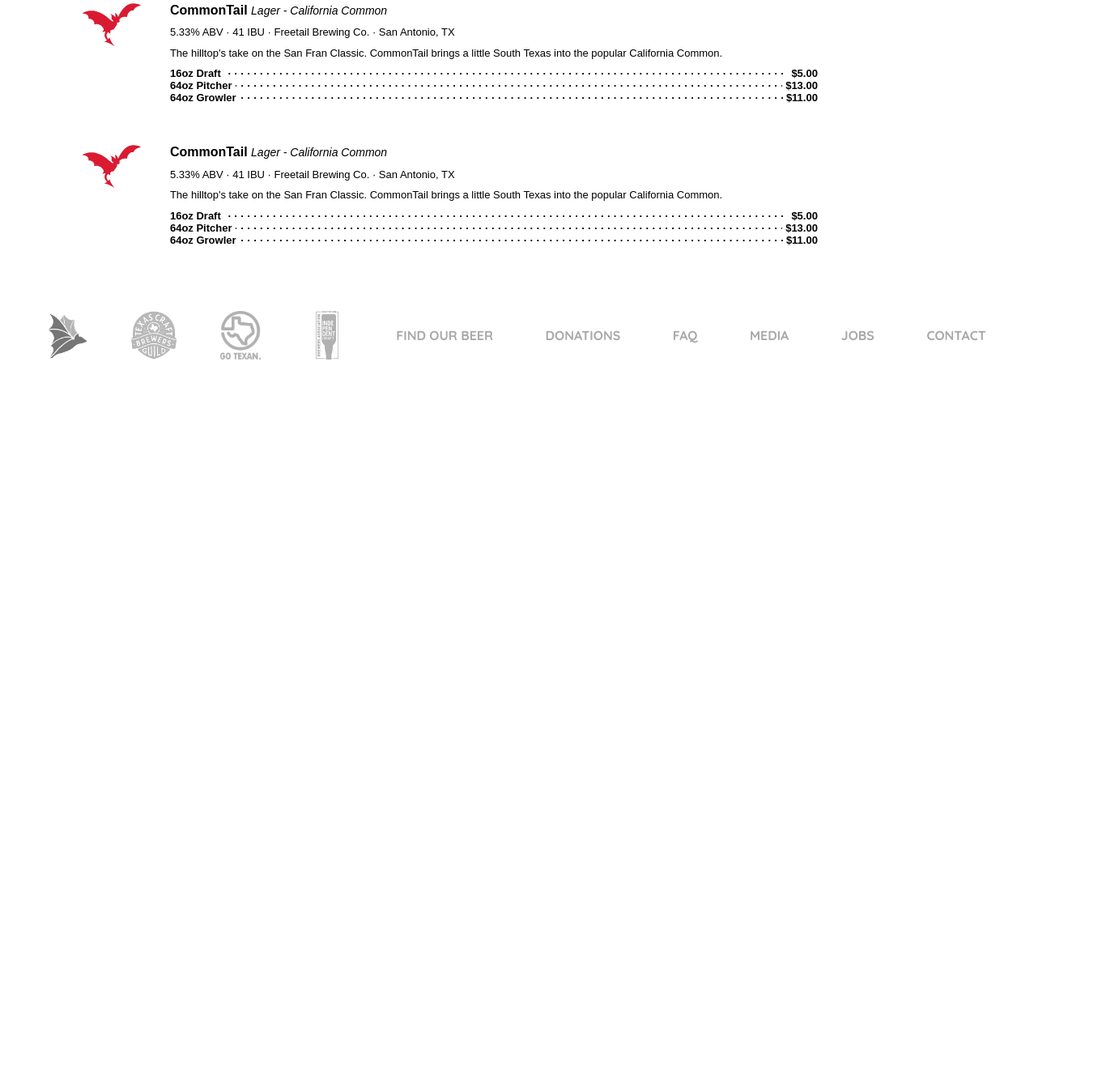
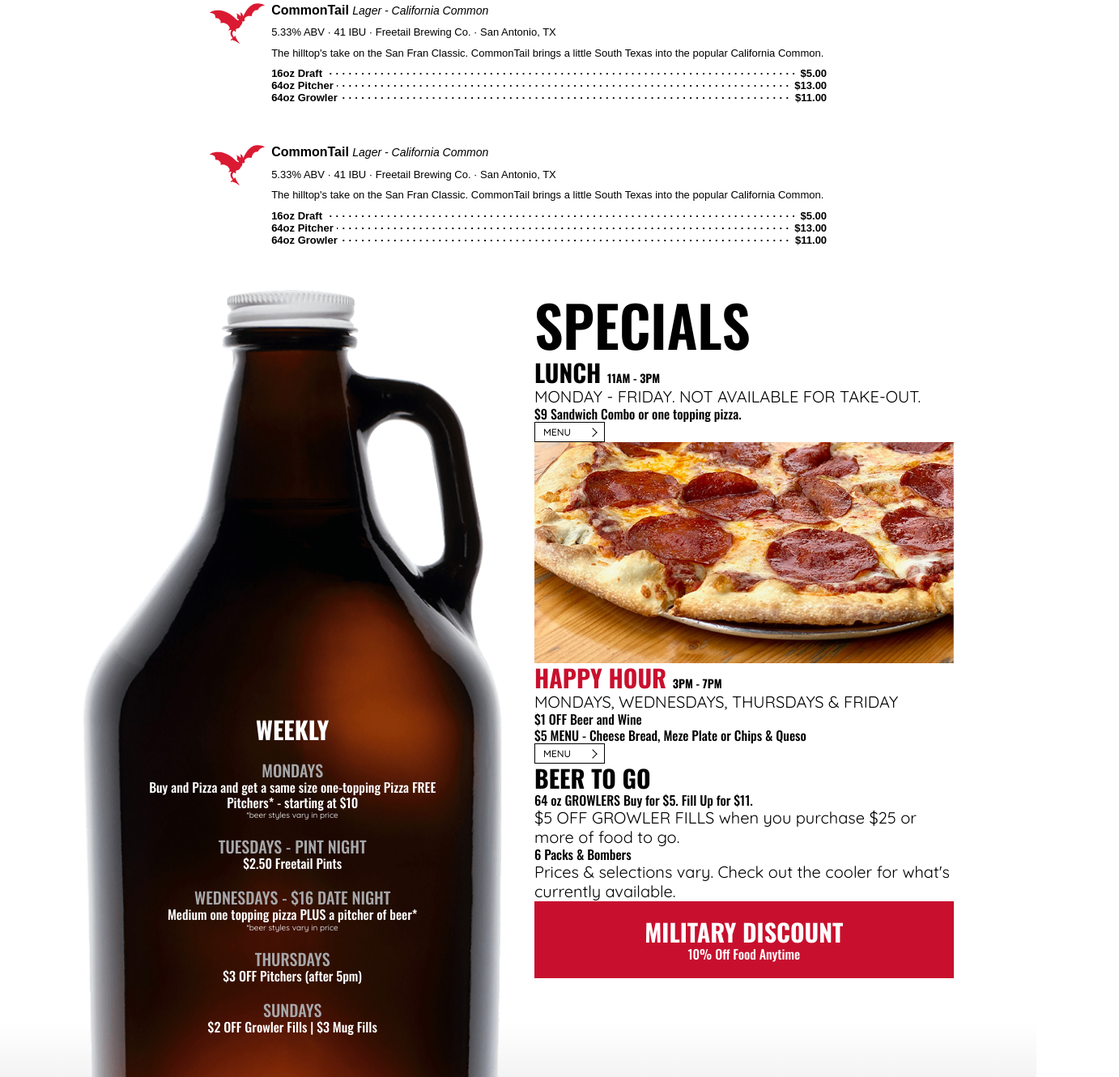
Before and after one commit to joshrod/freetail, a website: page src/brewpub.html in a window 1280 px wide. Shown: the part 1470-2800 px from the top of the page at 81% size, 1382 px wide, since content can reach past the window. Before the commit the page ends 1944 px from the top, so only its background shows below. Drawn offline with nearby package versions, Linux system fonts and the light colour scheme; a script that the page names is missing.

Commit message:
Untappd section finished. Specials completed but spacing needs adjusting

```diff
--- a/src/brewpub.html
+++ b/src/brewpub.html
@@ -196,6 +196,65 @@
 				</div>
 			</div>
 		</section>
+		<section class="specials">
+			<div class="daily-specials">
+				<h1 class="primary-heading black">Specials</h1>
+				<div class="lunch">
+					<h3>Lunch <span>11AM - 3PM</span></h3>
+					<p>MONDAY - FRIDAY. NOT AVAILABLE FOR TAKE-OUT.</p>
+					<h5>$9 Sandwich Combo or one topping pizza.</h5>
+					<a href="#0" class="details-button">MENU <span class="right-arrow"></span></a>
+				</div>
+				<img src="/img/pizza.jpg" alt="Brew Pub Pizza">
+				<div class="happy-hour">
+					<h3>Happy Hour <span>3PM - 7PM</span></h3>
+					<p>MONDAYS, WEDNESDAYS, THURSDAYS & FRIDAY</p>
+					<h5>$1 OFF Beer and Wine</h5>
+					<h5>$5 MENU - Cheese Bread, Meze Plate or Chips & Queso</h5>
+					<a href="#0" class="details-button">MENU <span class="right-arrow"></span></a>
+				</div>
+				<div class="beer-to-go">
+					<h3>Beer To Go</h3>
+					<h5>64 oz GROWLERS  Buy for $5. Fill Up for $11.</h5>
+					<p>$5 OFF GROWLER FILLS when you purchase $25 or more of food to go.</p>
+					<h5>6 Packs & Bombers</h5>
+					<p>Prices & selections vary. Check out the cooler for what's currently available.</p>
+				</div>
+				<div class="military">
+					<h3>Military Discount</h3>
+					<h5>10% Off Food Anytime</h5>
+				</div>
+			</div>
+			<div class="weekly-specials">
+				<img src="/img/growler.png" alt="Weekly Specials Growler">
+				<div class="weekly-text">
+					<h3>WEEKLY</h3>
+					<div class="day-special">
+						<h4>Mondays</h4>
+						<h5>Buy and Pizza and get a same size one-topping Pizza FREE</h5>
+						<h5>Pitchers* - starting at $10</h5>
+						<p>*beer styles vary in price</p>
+					</div>
+					<div class="day-special">
+						<h4>Tuesdays - Pint Night</h4>
+						<h5>$2.50 Freetail Pints</h5>
+					</div>
+					<div class="day-special">
+						<h4>Wednesdays - $16 Date Night</h4>
+						<h5>Medium one topping pizza PLUS a pitcher of beer*</h5>
+						<p>*beer styles vary in price</p>
+					</div>
+					<div class="day-special">
+						<h4>Thursdays</h4>
+						<h5>$3 OFF Pitchers <span>(after 5pm)</span></h5>
+					</div>
+					<div class="day-special">
+						<h4>Sundays</h4>
+						<h5>$2 OFF Growler Fills | $3 Mug Fills</h5>
+					</div>
+				</div>
+			</div>
+		</section>
 		<footer>
 			<div class="footer-container">
 				<div class="beer-logos">
--- a/src/scss/base/_reset.scss
+++ b/src/scss/base/_reset.scss
@@ -21,6 +21,16 @@
 	position: relative;
 	font-size: 16px;
 	font-size: 1.6rem;
+}
+
+section {
+	@extend %clearfix;
+	padding-left: 2rem;
+	padding-right: 2rem;
+	@include breakpoint(md) {
+		padding-left: 8%;
+		padding-right: 8%;
+	}
 }
 
 img {
--- a/src/scss/components/_core.scss
+++ b/src/scss/components/_core.scss
@@ -3,6 +3,8 @@
 	height: 200%;
 	min-height: 100%;
 	position: relative;
+	padding-left: 0;
+	padding-right: 0;
 
 	.beers {
 		width: 100%;
--- a/src/scss/components/_headings.scss
+++ b/src/scss/components/_headings.scss
@@ -1,7 +1,7 @@
 .hero-heading,
 .main-heading,
 .sub-heading,
-.gray-heading {
+.primary-heading {
 	font-family: "Oswald", sans-serif;
 	text-transform: uppercase;
 	color: white;
@@ -41,9 +41,8 @@
 	}
 }
 
-.gray-heading {
+.primary-heading {
 	margin-top: 2.5rem;
-	color: $gray;
 	font-weight: 600;
 	font-size: 11.5vw;
 	text-align: center;
@@ -56,7 +55,14 @@
 	@include breakpoint(xxl) {
 		font-size: 5.5vw;
 	}
+	&.gray {
+		color: $gray
+	}
+	&.black {
+		color: black;
+	}
 }
+
 
 .untappd-heading {
 	display: flex;
--- a/src/scss/components/_hero.scss
+++ b/src/scss/components/_hero.scss
@@ -5,12 +5,6 @@
 
 	.centered-copy {
 		@include complete-center;
-		padding-left: 2rem;
-		padding-right: 2rem;
-		@include breakpoint(md) {
-			padding-left: 8%;
-			padding-right: 8%;
-		}
 
 		p {
 			max-width: 120rem;
--- /dev/null
+++ b/src/scss/components/_specials.scss
@@ -0,0 +1,116 @@
+.specials {
+    background-image: linear-gradient(
+        to bottom,
+        rgba(255,255,255,0),
+        rgba(255,255,255,0),
+        rgba(255,255,255,0),
+        rgba(255,255,255,0),
+        rgba(0, 0, 0, 0.2)
+    );
+
+    h3, h4, h5 {
+        font-family: $oswald;
+    }
+
+    h3 {
+        text-transform: uppercase;
+        font-size: 3rem;
+
+        >span {
+            font-size: 1.4rem;
+            color: black;
+        }
+    }
+
+    h5 {
+        font-size: 1.6rem;
+        font-weight: 500;
+    }
+
+
+    .daily-specials {
+        width: 100%;
+        @include breakpoint(md) {
+            width: calc(50% - 2rem);
+            float: right;
+        }
+
+        h5, p {
+            color: black;
+        }
+
+        .primary-heading {
+            text-align: left;
+            margin-top: 0;
+        }
+
+        .lunch, .beer-to-go {
+
+            h3 {
+                color: black;
+            }
+        }
+
+        .happy-hour {
+
+            h3 {
+                color: $red;
+            }
+        }
+
+        .details-button {
+            color: black;
+            font-size: 1.2rem;
+            padding: 0.4rem 1rem;
+            border-width: 1px;
+
+            .right-arrow {
+                @include chevron(right, 0.8rem, black);
+                margin-left: 2rem;
+                &::before {
+                    border-width: 0.05rem 0.05rem 0 0;
+                    top: 0.4rem;
+                }
+            }
+        }
+
+        .military {
+            padding: 2rem 1rem;
+            background: $red;
+            text-align: center;
+
+            h5 {
+                color: white;
+            }
+        }
+    }
+
+    .weekly-specials {
+        text-align: center;
+        position: relative;
+        @include breakpoint(md) {
+            width: calc(50% - 2rem);
+            float: left;
+        }
+
+        h4 {
+            color: $gray;
+            text-transform: uppercase;
+            margin-top: 2rem;
+            font-size: 2rem;
+            font-weight: 500;
+        }
+
+        p {
+            font-size: 1rem;
+        }
+
+        .weekly-text {
+            width: 80%;
+            position: absolute;
+            top: 60%;
+            left: 50%;
+            transform: translate(-50%, -50%);
+        }
+    }
+}
--- a/src/scss/components/_untappd-listing.scss
+++ /dev/null
@@ -1,107 +0,0 @@
-.untappd-listing {
-	padding: 5rem 2rem;
-	@include breakpoint(md) {
-		padding-left: 8%;
-		padding-right: 8%;
-	}
-
-	.untappd-item {
-		@extend %clearfix;
-		margin-bottom: 3rem;
-		display: block;
-		@include breakpoint(md) {
-			margin-bottom: 5rem;
-		}
-		&:last-of-type {
-			margin-bottom: 0;
-		}
-
-		.untappd-logo {
-			width: 20%;
-			float: left;
-			padding-right: 0.8rem;
-			@include breakpoint(md) {
-				width: 10%;
-				max-width: 8rem;
-			}
-		}
-
-		.untappd-info {
-			width: 80%;
-			float: right;
-			text-align: left;
-			@include breakpoint(md) {
-				width: 90%;
-			}
-
-			h3,
-			p,
-			li {
-				color: black;
-				font-family: sans-serif;
-			}
-
-			h3 {
-				font-size: 1.6rem;
-				margin-bottom: 1rem;
-			}
-
-			p {
-				font-size: 1.3rem;
-			}
-
-			li {
-				font-size: 1.3rem;
-				font-weight: bold;
-			}
-
-			.italics {
-				font-style: italic;
-				font-weight: 400;
-				font-size: 1.4rem;
-			}
-
-			.untappd-description {
-				margin-top: 1rem;
-				margin-bottom: 1rem;
-			}
-
-			.untappd-prices {
-				max-width: 50rem;
-				padding: 0;
-				overflow-x: hidden;
-				list-style: none;
-				@include breakpoint(md) {
-					max-width: 80rem;
-				}
-
-				li {
-					&::before {
-						float: left;
-						width: 0;
-						white-space: nowrap;
-						content: "· · · · · · · · · · · · · · · · · · · · "
-							"· · · · · · · · · · · · · · · · · · · · "
-							"· · · · · · · · · · · · · · · · · · · · "
-							"· · · · · · · · · · · · · · · · · · · · "
-							"· · · · · · · · · · · · · · · · · · · · "
-							"· · · · · · · · · · · · · · · · · · · · ";
-					}
-				}
-
-				span {
-					+ span {
-						float: right;
-						padding-left: 0.4rem;
-						background-color: white;
-					}
-
-					&:first-child {
-						padding-right: 0.4rem;
-						background-color: white;
-					}
-				}
-			}
-		}
-	}
-}
--- /dev/null
+++ b/src/scss/components/_untappd.scss
@@ -0,0 +1,114 @@
+.untappd {
+	padding-left: 2rem;
+	padding-right: 2rem;
+	text-align: center;
+	@include breakpoint(md) {
+		padding-left: 8%;
+		padding-right: 8%;
+	}
+	.untappd-listing {
+		padding-top: 5rem;
+		padding-bottom: 5rem;
+		display: inline-block;
+
+		.untappd-item {
+			@extend %clearfix;
+			margin-bottom: 3rem;
+			display: block;
+			@include breakpoint(md) {
+				margin-bottom: 5rem;
+			}
+			&:last-of-type {
+				margin-bottom: 0;
+			}
+
+			.untappd-logo {
+				width: 20%;
+				float: left;
+				padding-right: 0.8rem;
+				@include breakpoint(md) {
+					width: 10%;
+					max-width: 8rem;
+				}
+			}
+
+			.untappd-info {
+				width: 80%;
+				float: right;
+				text-align: left;
+				@include breakpoint(md) {
+					width: 90%;
+				}
+
+				h3,
+				p,
+				li {
+					color: black;
+					font-family: sans-serif;
+				}
+
+				h3 {
+					font-size: 1.6rem;
+					margin-bottom: 1rem;
+				}
+
+				p {
+					font-size: 1.3rem;
+				}
+
+				li {
+					font-size: 1.3rem;
+					font-weight: bold;
+				}
+
+				.italics {
+					font-style: italic;
+					font-weight: 400;
+					font-size: 1.4rem;
+				}
+
+				.untappd-description {
+					margin-top: 1rem;
+					margin-bottom: 1rem;
+				}
+
+				.untappd-prices {
+					max-width: 50rem;
+					padding: 0;
+					overflow-x: hidden;
+					list-style: none;
+					@include breakpoint(md) {
+						max-width: 80rem;
+					}
+
+					li {
+						&::before {
+							float: left;
+							width: 0;
+							white-space: nowrap;
+							content: "· · · · · · · · · · · · · · · · · · · · "
+								"· · · · · · · · · · · · · · · · · · · · "
+								"· · · · · · · · · · · · · · · · · · · · "
+								"· · · · · · · · · · · · · · · · · · · · "
+								"· · · · · · · · · · · · · · · · · · · · "
+								"· · · · · · · · · · · · · · · · · · · · ";
+						}
+					}
+
+					span {
+						+ span {
+							float: right;
+							padding-left: 0.4rem;
+							background-color: white;
+						}
+
+						&:first-child {
+							padding-right: 0.4rem;
+							background-color: white;
+						}
+					}
+				}
+			}
+		}
+	}
+}
--- a/src/scss/main.scss
+++ b/src/scss/main.scss
@@ -10,7 +10,8 @@
 @import "components/text-outlines";
 @import "components/core";
 @import "components/beer-carousel";
-@import "components/untappd-listing";
+@import "components/untappd";
+@import 'components/specials';
 
 @import "layout/navigation";
 @import "layout/footer";
--- a/src/scss/pages/_home.scss
+++ b/src/scss/pages/_home.scss
@@ -1,9 +1,9 @@
 .home {
 
     .brew-room, .tours-events {
-        @extend %clearfix;
         width: 100%;
         position: relative;
+        padding: 0;
     }
 
     .brewpub, .taproom, .brews, .merch, .tours, .events {
```
Also changed, not shown: src/brews.html (+2 -2 lines), img/growler.png (added), img/pizza.jpg (added), src/scss/main.css, 2 other files.
